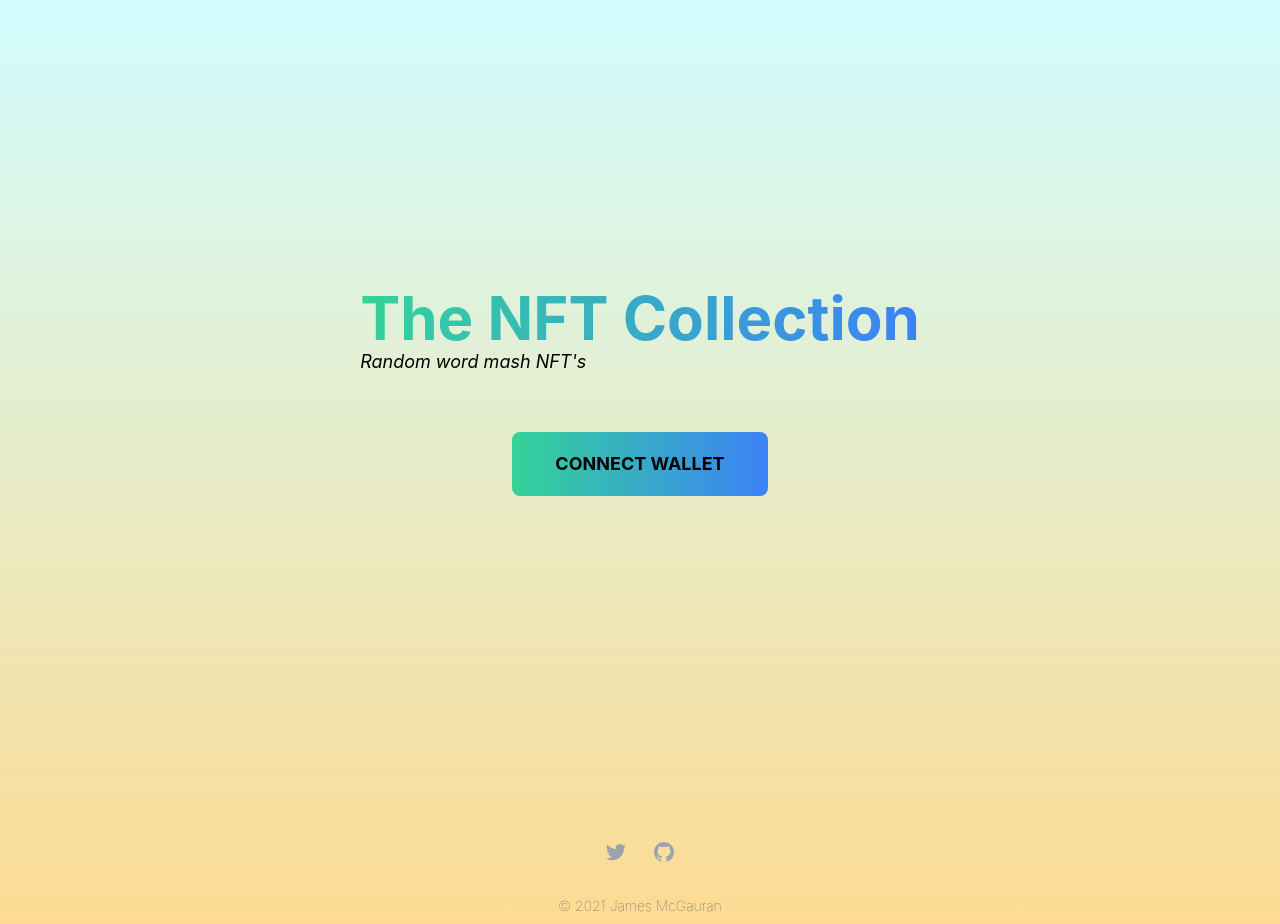
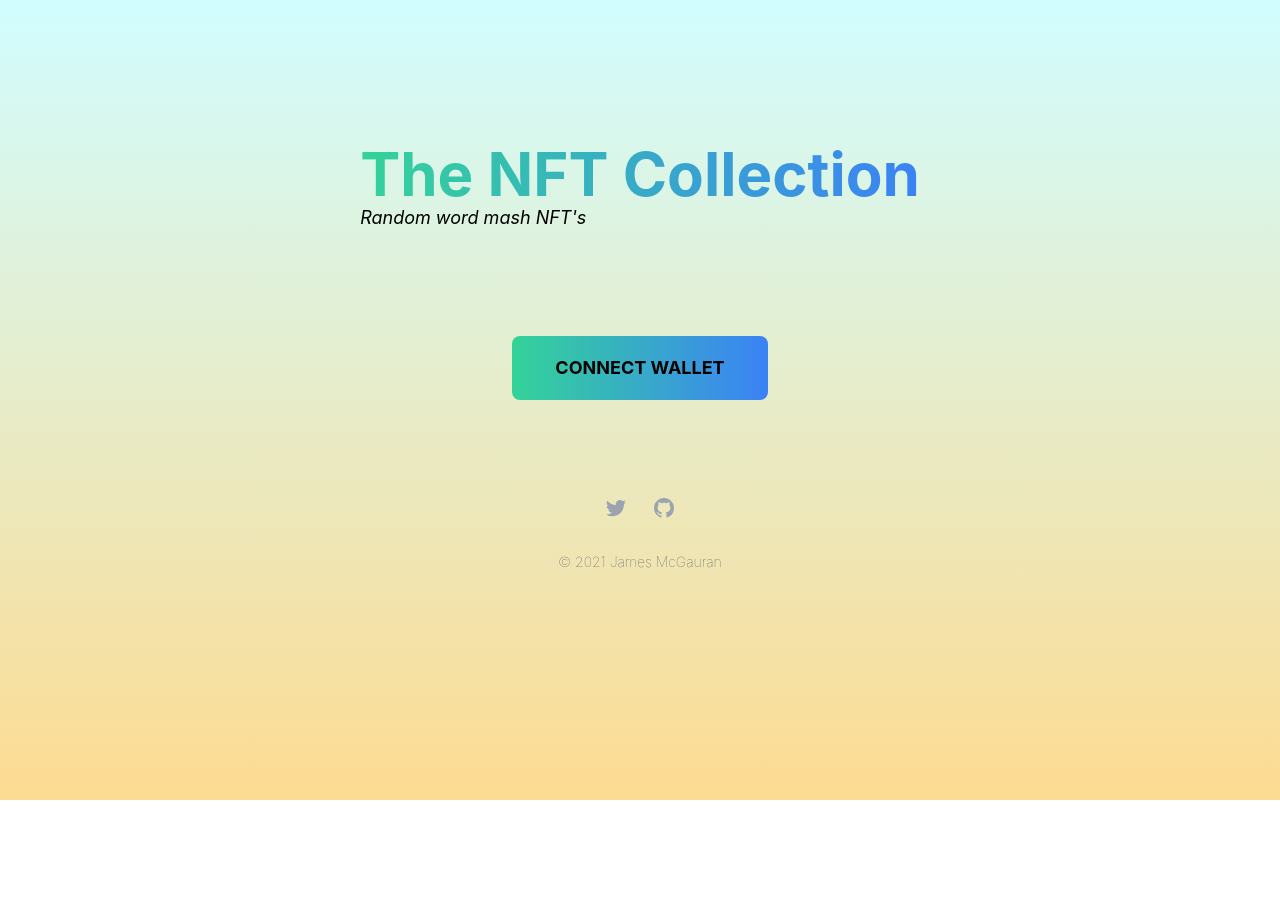
Before and after one commit to jamesmagoo/duppy-NFT, a React (Create React App) app in the folder client/: page / in a window 1280 px wide. After the commit the page ends 800 px from the top, so only its background shows below. Built offline with nearby package versions, Linux system fonts and the light colour scheme.

Commit message:
Connect to ethereum logic added

```diff
--- a/client/src/App.js
+++ b/client/src/App.js
@@ -1,6 +1,5 @@
 import './App.css';
 import { Fragment } from 'react';
-import Footer from './components/Footer';
 import Splash from './components/Splash';
 import Taleb from './components/Taleb'
 import { BrowserRouter as Router, Route, Routes } from 'react-router-dom';
@@ -30,7 +29,6 @@ function App() {
           <Routes>
           <Route exact path='/taleb' element={<Taleb/>} />
           </Routes>
-        <Footer />
       </Fragment>
     </Router>
   );
--- a/client/src/components/Splash.js
+++ b/client/src/components/Splash.js
@@ -1,17 +1,83 @@
-import React, { Fragment } from 'react';
+import React, { Fragment, useEffect, useState } from 'react';
 import Button from './Button';
+import Footer from './Footer';
 
 const Splash = () => {
+  const [currentAccount, setCurrentAccount] = useState('');
+
+  const checkIfWalletIsConnected = async () => {
+    const { ethereum } = window;
+    if (!ethereum) {
+      console.log('Make sure you have metamask!');
+      return;
+    } else {
+      console.log('We have the ethereum object', ethereum);
+    }
+    //Check if we're authorized to access the user's wallet
+    const accounts = await ethereum.request({ method: 'eth_accounts' });
+
+    //User can have multiple authorized accounts, we grab the first one if its there!
+    if (accounts.length !== 0) {
+      const account = accounts[0];
+      console.log('Found an authorized account:', account);
+      setCurrentAccount(account);
+    } else {
+      console.log('No authorized account found');
+    }
+  };
+
+  const connectWallet = async () => {
+    try {
+      const { ethereum } = window;
+
+      if (!ethereum) {
+        alert('Get Bloody Metamask');
+        return;
+      }
+
+      /*
+       * Fancy method to request access to account.
+       */
+      const accounts = await ethereum.request({
+        method: 'eth_requestAccounts',
+      });
+
+      /*
+       * Boom! This should print out public address once we authorize Metamask.
+       */
+      console.log('Connected', accounts[0]);
+      setCurrentAccount(accounts[0]);
+    } catch (error) {
+      console.log(error);
+    }
+  };
+
+  // Render Methods
+  const renderNotConnectedContainer = () => (
+    <div className='py-10'>
+      <Button title='Connect Wallet' onClick={connectWallet} />
+    </div>
+  );
+
+  useEffect(() => {
+    checkIfWalletIsConnected();
+  }, []);
+
   return (
     <Fragment>
-      <div className='flex flex-col justify-center items-center h-screen'>
-        <div>
-          <p className='text-6xl font-bold text-transparent bg-clip-text bg-gradient-to-r from-green-400 to-blue-500'>The NFT Collection</p>
+      <div className='flex flex-col justify-start items-center h-screen'>
+        <div className='pt-36 pb-12'>
+          <p className='text-6xl font-bold text-transparent bg-clip-text bg-gradient-to-r from-green-400 to-blue-500'>
+            The NFT Collection
+          </p>
           <p className='text-lg font-normal italic'>Random word mash NFT's</p>
         </div>
-        <div className='pt-10'>
-          <Button title='Connect Wallet' />
-        </div>
+        {currentAccount === '' ? (
+          renderNotConnectedContainer()
+        ) : (
+          <Button onClick={null} title='Mint NFT' />
+        )}
+        <Footer />
       </div>
     </Fragment>
   );
```
